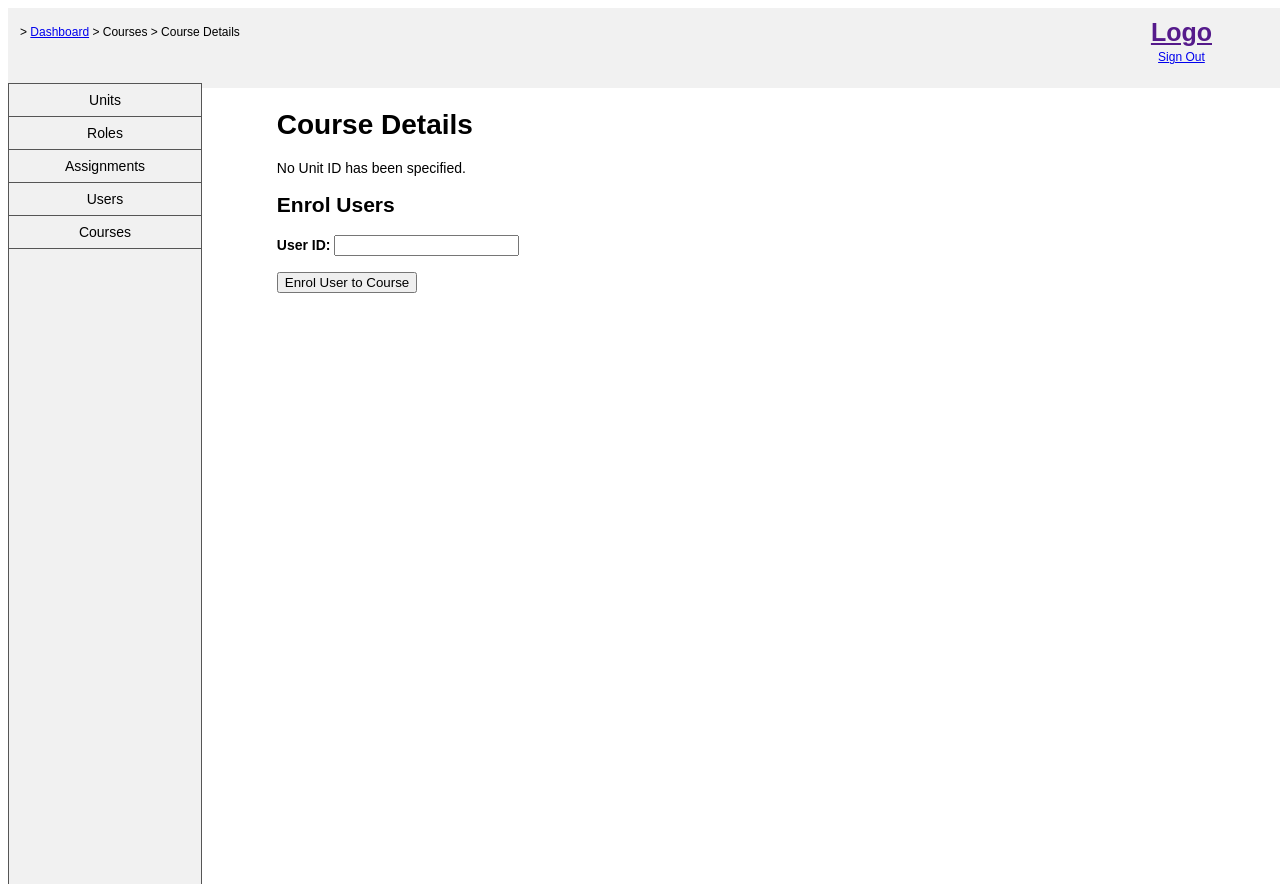
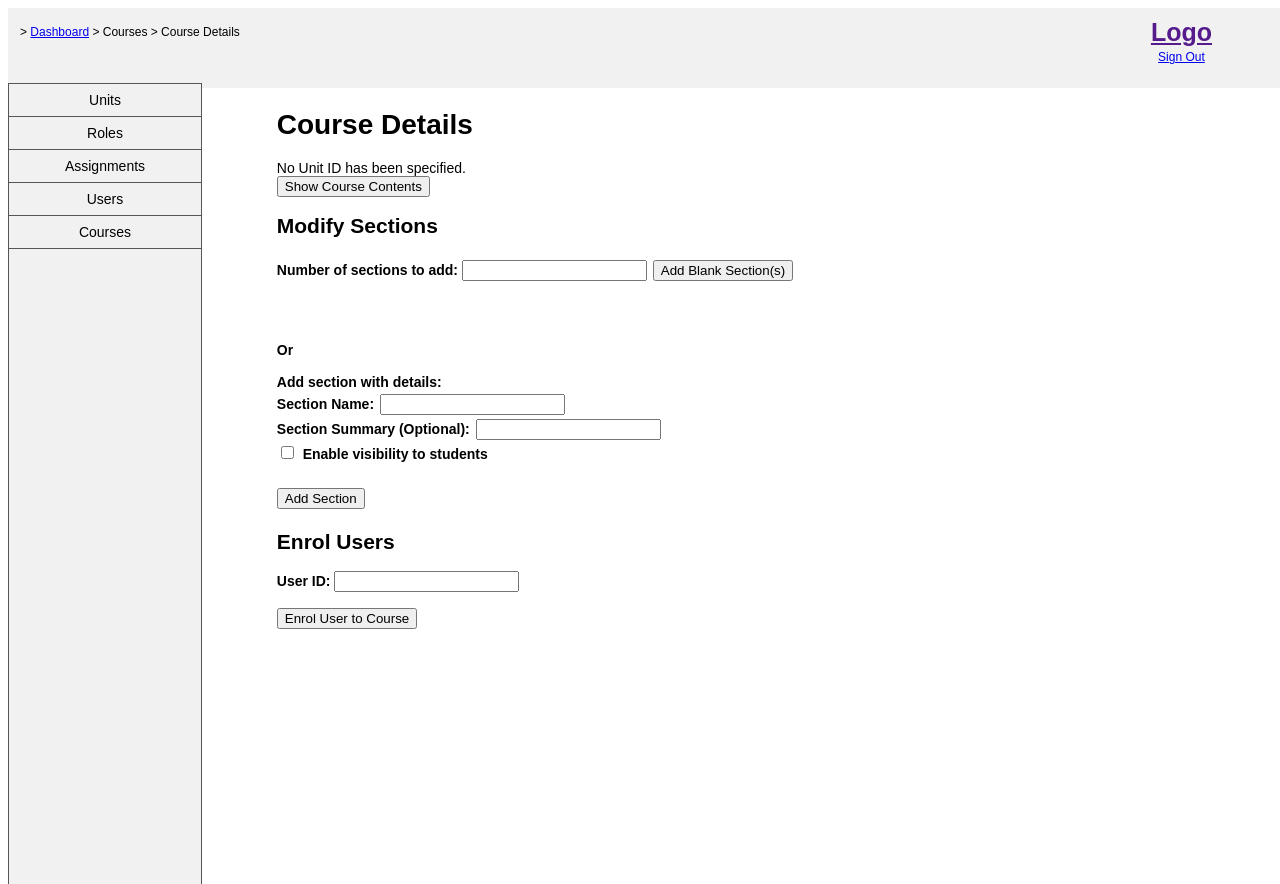
Before and after one commit to naavadi64/MoodleAdminWebService, a PHP site: page /moodle/courses/course_detail.php in a window 1280 px wide. Shown: the top 884 px of the page. Run offline with PHP 8.4, Linux system fonts and the light colour scheme; the visitor is signed in with stand-in values (Sample User, id 1).

Commit message:
added course categories and sections
Added additional functionality including course categories (read from moodle only) and course section crud.

```diff
--- a/courses/course_detail.php
+++ b/courses/course_detail.php
@@ -37,6 +37,8 @@
    <h1 style="margin-top:100px">Course Details</h1>
 
    <?php
+   include('../function_call.php');
+
     if(isset($_GET['course_id'])) {
         $course_id = $_GET['course_id'];
         $mysqli = new mysqli(WS_DB_IP, WS_DB_USER, WS_DB_PASS, WS_DB_NAME);
@@ -80,7 +82,59 @@
             ";
     }
 
+    if(array_key_exists('show_contents_trigger', $_POST)) {
+      echo "<h2>Course Structure:</h2>";
+      $contents = show_moodle_course_sections($course_id);
+      $section_count = 0;
+      foreach ($contents as $section) {
+         $section_id = $section["id"];
+         $section_name = $section["name"];
+         $visibility = $section["visible"] == 1 ? "Visible" : "Not Visible";
+         $section_modules = count($section["modules"]);
+         echo
+            ++$section_count . ". $section_name (ID:  $section_id)<br>" .
+            "Visibility: " . "$visibility<br>" .
+            "Number of modules: $section_modules<br>" .
+            "
+            <form method='post'>
+            <input type='hidden' id='section_removal' name='section_removal' value='$section_id'>
+            <input type='submit' name='section_removal_trigger' class='button' value='Remove Section ID: $section_id' />
+            </form>
+            ";
+      }
+
+      //echo '<pre>'; print_r($contents); echo '</pre>';
+
+    }
+
    ?>
+   <form method="post">
+      <input type="submit" name="show_contents_trigger" class="button" value="Show Course Contents" />
+   </form>
+
+   <h2>Modify Sections<h2>
+   <form method="post">
+      <label for="batch_section_additions">Number of sections to add: </label>
+      <input type="number" id="batch_section_additions" name="batch_section_additions" min="1">
+      <input type="submit" name="batch_section_addition_trigger" class="button" value="Add Blank Section(s)"/>
+   </form>
+
+   <form method="post">
+   <br>
+      <label for="section_addition"><br>Or<br><br> Add section with details:</label>
+      <label for="section_name"><br>Section Name:</label>
+      <input type="text" id="section_name" name="section_name">
+      <label for="section_summary"><br>Section Summary (Optional):</label>
+      <input type="text" id="section_summary" name="section_summary">
+      <br>
+      <input type="checkbox" id="visibility" name="visibility" value="1">
+      <label for="visibilityy">Enable visibility to students</label>
+
+      <br><br>
+      <input type="submit" name="section_addition_trigger" class="button" value="Add Section" />
+
+   </form>
+
 
    <h2>Enrol Users</h2>
    <form method="post">
@@ -92,16 +146,39 @@
 
    <?php
 
-   if(array_key_exists('enrol_user_trigger', $_POST)) { // button trigger
+   if(array_key_exists('batch_section_addition_trigger', $_POST)) {
+      $num_sections = $_POST['batch_section_additions'];
+      $added_sections = add_moodle_course_section($course_id, $num_sections);
+      // New blank sections are set to not visible
+      foreach ($added_sections as $new_section) {
+         $section_id = $new_section["sectionid"];
+         $section_num = $new_section["sectionnumber"];
+         echo $section_id . " | " . $section_num;
+         set_moodle_course_section_visibility($course_id, $section_id, 0);
+      }
+   }
+
+   if(array_key_exists('section_addition_trigger', $_POST)) {
+      $new_section = add_moodle_course_section($course_id, 1);
+      $section_id = $new_section[0]["sectionid"];
+      $section_name = $_POST['section_name'];
+      $section_summary = $_POST['section_summary'];
+      $visibility = array_key_exists('visibility', $_POST) ? $visibility : $visibility = 0;
+      echo $visibility;
+      edit_moodle_course_section($course_id, $section_id, $section_name, $section_summary, 1, $visibility, 0);
+
+   }
+
+   if(array_key_exists('section_removal_trigger', $_POST)) {
+      $section_id = $_POST['section_removal'];
+      remove_moodle_course_section($course_id, $section_id);
+   }
+
+   if(array_key_exists('enrol_user_trigger', $_POST)) {
       $user_id = $_POST['user_id'];
-      include('../function_call.php');
       enrol_user($user_id, $course_id);
 
-      require_once "../MoodleRest.php";  //TODO move to function_call
-      require_once "../config.php";
-
       $result = enrol_moodle_user($user_id, $course_id);
-      echo $result;
    }
 
    ?>
--- a/function_call.php
+++ b/function_call.php
@@ -310,8 +310,37 @@ function remove_moodle_user($user_id) {
 function get_moodle_categories() {
     $MoodleRest = init_moodlerest(true);
 
+    $mysqli = new mysqli(WS_DB_IP, WS_DB_USER, WS_DB_PASS, WS_DB_NAME);
+
     $param_array = array();
-    $request = $MoodleRest->request('core_user_delete_users', $param_array);
+    $request = $MoodleRest->request('core_course_get_categories', $param_array);
+
+    foreach ($request as $category) {
+        $category_id = $category['id'];
+        $category_name = $category['name'];
+        $category_desc = $category['description'];
+
+        $query = "SELECT * FROM t_categories WHERE categoryid = $category_id";
+        if ($result = $mysqli -> query($query)) {
+
+            if ($result -> num_rows > 0) {
+                echo "Category found, updating";
+                $result -> free_result();
+                $query = "UPDATE t_categories SET categoryname = '$category_name', categorydesc = '$category_desc', WHERE categoryid = $category_id;";
+                if ($result = $mysqli -> query($query)) {
+                    echo "Query result: " . $result;
+                }
+            } else {
+                echo "Inserting new category";
+                $result -> free_result();
+                $query = "INSERT INTO t_categories (categoryid, categoryname, categorydesc) VALUES ('$category_id', '$category_name', '$category_desc')";
+                if ($result = $mysqli -> query($query)) {
+                    echo "Query result: " . $result;
+                }
+            }
+
+        }
+    }
 
     return $request;
 }
@@ -326,9 +355,9 @@ function update_moodle_users() {
     $user_count = 1;
     foreach ($user_request["users"] as $user) {
         // Set data from response to variables
-        $userid = $user['id'];
-        $userfname = $user["firstname"];
-        $userlname = $user["lastname"];
+        $user_id = $user['id'];
+        $user_f_name = $user["firstname"];
+        $user_l_name = $user["lastname"];
         $email = $user["email"];
         $username = $user["username"];
         $last_access = gmdate("Y-m-d g:i", $user["lastaccess"]); //  Note: Moodle's API returns Unix Epoch time/timestamp, remember to format to a readable format. Database is also expecting DateTime. gmdate should return time in GMT +0, handle epoch as never accessed.
@@ -339,14 +368,14 @@ function update_moodle_users() {
             if ($result -> num_rows > 0) {
                 echo "User data already in table, updating...<br>";
                 $result -> free_result();
-                $query = "UPDATE t_user SET userfname = '$userfname', userlname = '$userlname', email = '$email', username = '$username', lastaccess = '$last_access' WHERE userid = $userid;";
+                $query = "UPDATE t_user SET userfname = '$user_f_name', userlname = '$user_l_name', email = '$email', username = '$username', lastaccess = '$last_access' WHERE userid = $userid;";
                 if ($result = $mysqli -> query($query)) {
                     echo "Query result: " . $result;
                 }
             } else {
                 echo "User data not yet in table, inserting...<br>";
                 $result -> free_result();
-                $query = "INSERT INTO t_user (userid, userfname, userlname, email, username, lastaccess) VALUES ('$userid', '$userfname', '$userlname', '$email', '$username', '$last_access')";
+                $query = "INSERT INTO t_user (userid, userfname, userlname, email, username, lastaccess) VALUES ('$user_id', '$user_f_name', '$user_l_name', '$email', '$username', '$last_access')";
                 if ($result = $mysqli -> query($query)) {
                     echo "Query result: " . $result;
                 }
@@ -380,6 +409,7 @@ function update_moodle_courses() {
         updates the Web Service's database.
         TODO: Handle enties that are no longer on Moodle but remain
         on WS's database.
+        Handle data concurrency on category id (moodle database and t_categories)
     */
     $MoodleRest = init_moodlerest(true);
 
@@ -392,14 +422,16 @@ function update_moodle_courses() {
         $course_id = $course["id"];
         $course_name = $course["fullname"];
         $course_desc = $course["summary"];
+        $category_id = $course["categoryid"];
 
+        // Update t_course
         $query = "SELECT * FROM t_course WHERE courseid = $course_id";
         if ($result = $mysqli -> query($query)) {
 
             if ($result -> num_rows > 0) {
                 echo "Course data already in table, updating...<br>";
                 $result -> free_result();
-                $query = "UPDATE t_course SET coursename = '$course_name', coursedesc = '$course_desc' WHERE courseid = $course_id;";
+                $query = "UPDATE t_course SET coursename = '$course_name', coursedesc = '$course_desc', categoryid = '$category_id' WHERE courseid = $course_id;";
 
                 if ($result = $mysqli -> query($query)) {
                     echo "Query result: " . $result;
@@ -408,7 +440,7 @@ function update_moodle_courses() {
             } else {
                 echo "Course data not yet in table, inserting...<br>";
                 $result -> free_result();
-                $query = "INSERT INTO t_course (courseid, coursename, coursedesc) VALUES ('$course_id', '$course_name', '$course_desc')";
+                $query = "INSERT INTO t_course (courseid, coursename, coursedesc, categoryid) VALUES ('$course_id', '$course_name', '$course_desc', '$category_id')";
                 //echo $query;
 
                 if ($result = $mysqli -> query($query)) {
@@ -421,6 +453,70 @@ function update_moodle_courses() {
 
     }
 
+}
+
+function show_moodle_course_sections($course_id, $exclude_modules = false, $exclude_module_contents = true) {
+    $MoodleRest = init_moodlerest(false);
+
+    $param_array = array("courseid" => $course_id, "options" => array(0 => array ("name" => "excludemodules", "value" => "$exclude_modules"), 1 => array ("name" => "excludecontents", "value" => "$exclude_module_contents")));
+    //"0" => array("excludemodules" => true)
+    $request = $MoodleRest->request('core_course_get_contents', $param_array);
+
+    return $request;
+}
+
+function add_moodle_course_section($course_id, $num_sections = 1) {
+    /* Adds blank section to a given $course_id.
+        To add information to the section, use edit_moodle_course_section while passing this function's returned section_id.
+    */
+    $MoodleRest = init_moodlerest(true);
+
+    $param_array = array("courseid" => $course_id, "position" => 0, "number" => $num_sections);
+    $request = $MoodleRest->request('local_wsmanagesections_create_sections', $param_array);
+
+    return $request;
+}
+
+function set_moodle_course_section_visibility($course_id, $section_id, $visibility) {
+    /* Sets $visibility only from given $section_id in $course_id
+        Simpified version of similar edit_moodle_course_section() function
+        "1" = visible, "0" = not visible
+    */
+    $MoodleRest = init_moodlerest(true);
+
+    $param_array = array("courseid" => $course_id, "sections" => array(0 => array("type" => "id", "section" => $section_id, "visible" => $visibility)));
+    $request = $MoodleRest->request('local_wsmanagesections_update_sections', $param_array);
+
+    return $request;
+}
+
+function edit_moodle_course_section($course_id, $section_id, $section_name = "", $section_summary = "", $summary_format = "1", $visibility, $highlight) {
+    /* Edits various section fields from given $section_id in $course_id
+        $visibility and $highlight are alwas required to be given in function call, defaults are 1 and 0 respectively.
+        TODO: currently only handles single sections, update to handle lists of sections and their details.
+
+    */
+    $MoodleRest = init_moodlerest(true);
+
+    $section_name == "" ? null : $section_name;
+    $section_summary == "" ? null : $section_summary;
+
+    $param_array = array("courseid" => $course_id, "sections" => array(0 => array("type" => "id", "section" => $section_id, "name" => $section_name, "summary" => $section_summary, "summaryformat" => $summary_format, "visible" => $visibility, "highlight" => $highlight)));
+    $request = $MoodleRest->request('local_wsmanagesections_update_sections', $param_array);
+
+    return $request;
+}
+
+function remove_moodle_course_section($course_id, $section_id) {
+    /* removes given $section_id in given $course_id
+        TODO: currently only handles single ids, expanmd to hgandle a list of int.
+    */
+    $MoodleRest = init_moodlerest(true);
+
+    $param_array = array("courseid" => $course_id, "sectionids" => array($section_id));
+    $request = $MoodleRest->request('local_wsmanagesections_delete_sections', $param_array);
+
+    return $request;
 }
 
 function remove_moodle_course($course_id) {
```
Also changed, not shown: courses/category_detail.php (added, +91 -0 lines), courses/courses_overview.php (+31 -1 lines).
